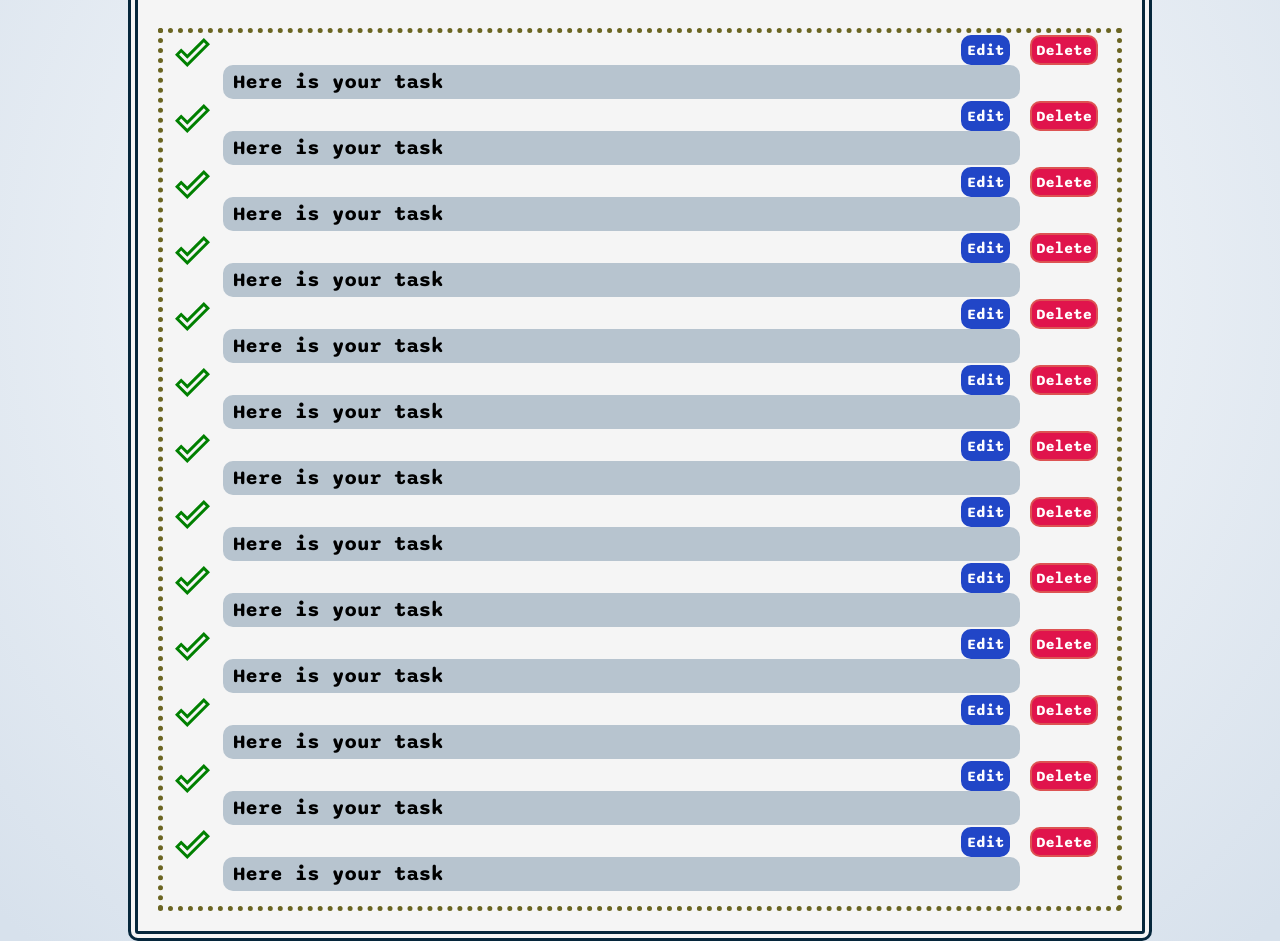
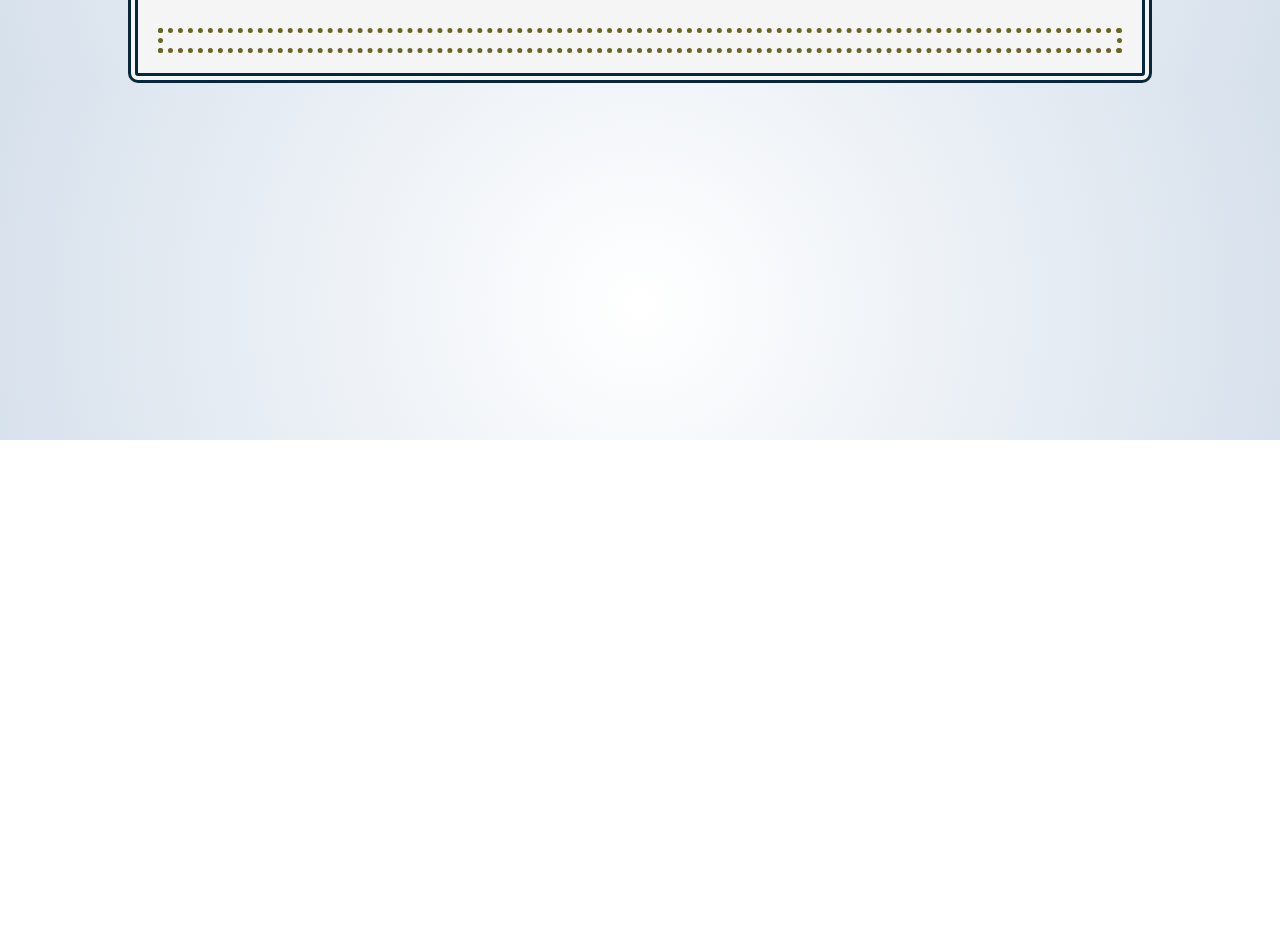
Before and after one commit to Tusharjagi/Todo_React, a React (Create React App) app: page / in a window 1280 px wide. Shown: the part 360-1301 px from the top of the page. After the commit the page ends 800 px from the top, so only its background shows below. Built offline with nearby package versions, Linux system fonts and the light colour scheme; the HTML template or start-up script is replaced by a standard one.

Commit message:
display array

```diff
--- a/src/Components/Content/Content.js
+++ b/src/Components/Content/Content.js
@@ -1,12 +1,28 @@
 import "./content.css";
 import Input from "./Input/Input";
 import RenderData from "./RenderData/RenderData";
+import { useState } from "react";
 
 const Content = () => {
+
+  const [value, setValue] = useState("");
+  const [inputText, setInputText] = useState([]);
+
+  const handleSubmit = (e) => {
+    e.preventDefault()
+    const data = [...inputText,value];
+    setInputText(data);
+    setValue('');
+  };
+
+  const onChange = (e) => {
+    setValue(e.target.value)
+  }
+
   return (
     <div className="content">
-      <Input />
-      <RenderData/>
+      <Input onHandleSubmit={handleSubmit} onChange={onChange} value={value} />
+      <RenderData data={inputText} />
     </div>
   );
 };
--- a/src/Components/Content/Input/Input.js
+++ b/src/Components/Content/Input/Input.js
@@ -1,32 +1,19 @@
-import { useState } from "react";
 import Calender from "./Calender/Calender";
 import "./input.css";
 
-const Input = () => {
-  const [value, setValue] = useState("");
-  const [inputText, setInputText] = useState([]);
-  console.log(inputText);
-
-  const handleSubmit = (e) => {
-    e.preventDefault()
-    const data = [...inputText,value];
-    setInputText(data);
-    setValue('');
-  };
-
+const Input = (props) => {
   return (
-    <form onSubmit={handleSubmit} >
+    <form onSubmit={props.onHandleSubmit} >
       <input
         className="ToInput"
         spellCheck="false"
-        value={value}
+        value={props.value}
         placeholder="Add New Task"
-        onChange={(e) => setValue(e.target.value)}
+        onChange={(e) => props.onChange(e)}
       />
       <Calender />
       <button
         className="add-button"
-
         type="submit"
       >
         ADD
--- a/src/Components/Content/RenderData/AllTodo/AllTodo.js
+++ b/src/Components/Content/RenderData/AllTodo/AllTodo.js
@@ -1,90 +1,26 @@
 import "./all-todo.css";
 import DoneOutlineTwoToneIcon from "@mui/icons-material/DoneOutlineTwoTone";
 
-const AllTodo = () => {
-  return (
+const AllTodo = ({data}) => {
+  const displayData = data.map((items) => {
+
+    return (
+      <div key={items} >
+        <DoneOutlineTwoToneIcon className="done" style={{ color: "green" }} />
+        <button className="delete-button" >Delete</button>
+        <button className="edit-button" ><span className="edit-text" >Edit</span></button>
+        <span className="all-todo">{ items }</span>
+      </div>
+    );
+
+  });
+
+  return(
     <>
+      {displayData}
+    </>
+  ) ;
 
-    <div>
-      <DoneOutlineTwoToneIcon className="done" style={{ color: "green" }} />
-      <button className="delete-button" >Delete</button>
-      <button className="edit-button" ><span className="edit-text" >Edit</span></button>
-      <span className="all-todo">Here is your task </span>
-    </div>
-    <div>
-      <DoneOutlineTwoToneIcon className="done" style={{ color: "green" }} />
-      <button className="delete-button" >Delete</button>
-      <button className="edit-button" >Edit </button>
-      <span className="all-todo">Here is your task </span>
-    </div>
-    <div>
-      <DoneOutlineTwoToneIcon className="done" style={{ color: "green" }} />
-      <button className="delete-button" >Delete</button>
-      <button className="edit-button" >Edit </button>
-      <span className="all-todo">Here is your task </span>
-    </div>
-    <div>
-      <DoneOutlineTwoToneIcon className="done" style={{ color: "green" }} />
-      <button className="delete-button" >Delete</button>
-      <button className="edit-button" >Edit </button>
-      <span className="all-todo">Here is your task </span>
-    </div>
-    <div>
-      <DoneOutlineTwoToneIcon className="done" style={{ color: "green" }} />
-      <button className="delete-button" >Delete</button>
-      <button className="edit-button" >Edit </button>
-      <span className="all-todo">Here is your task </span>
-    </div>
-    <div>
-      <DoneOutlineTwoToneIcon className="done" style={{ color: "green" }} />
-      <button className="delete-button" >Delete</button>
-      <button className="edit-button" >Edit </button>
-      <span className="all-todo">Here is your task </span>
-    </div>
-    <div>
-      <DoneOutlineTwoToneIcon className="done" style={{ color: "green" }} />
-      <button className="delete-button" >Delete</button>
-      <button className="edit-button" >Edit </button>
-      <span className="all-todo">Here is your task </span>
-    </div>
-    <div>
-      <DoneOutlineTwoToneIcon className="done" style={{ color: "green" }} />
-      <button className="delete-button" >Delete</button>
-      <button className="edit-button" >Edit </button>
-      <span className="all-todo">Here is your task </span>
-    </div>
-    <div>
-      <DoneOutlineTwoToneIcon className="done" style={{ color: "green" }} />
-      <button className="delete-button" >Delete</button>
-      <button className="edit-button" >Edit </button>
-      <span className="all-todo">Here is your task </span>
-    </div>
-    <div>
-      <DoneOutlineTwoToneIcon className="done" style={{ color: "green" }} />
-      <button className="delete-button" >Delete</button>
-      <button className="edit-button" >Edit </button>
-      <span className="all-todo">Here is your task </span>
-    </div>
-    <div>
-      <DoneOutlineTwoToneIcon className="done" style={{ color: "green" }} />
-      <button className="delete-button" >Delete</button>
-      <button className="edit-button" >Edit </button>
-      <span className="all-todo">Here is your task </span>
-    </div>
-    <div>
-      <DoneOutlineTwoToneIcon className="done" style={{ color: "green" }} />
-      <button className="delete-button" >Delete</button>
-      <button className="edit-button" >Edit </button>
-      <span className="all-todo">Here is your task </span>
-    </div>
-    <div>
-      <DoneOutlineTwoToneIcon className="done" style={{ color: "green" }} />
-      <button className="delete-button" >Delete</button>
-      <button className="edit-button" >Edit </button>
-      <span className="all-todo">Here is your task </span>
-    </div>
-    </>
-  );
 };
 
 export default AllTodo;
--- a/src/Components/Content/RenderData/RenderData.js
+++ b/src/Components/Content/RenderData/RenderData.js
@@ -1,10 +1,10 @@
 import AllTodo from "./AllTodo/AllTodo"
 import "./render-data.css";
 
-const RenderData = () => {
+const RenderData = ({data}) => {
   return(
     <div className="render-data">
-      <AllTodo/>
+      <AllTodo data={data} />
     </div>
   )
 };
```
